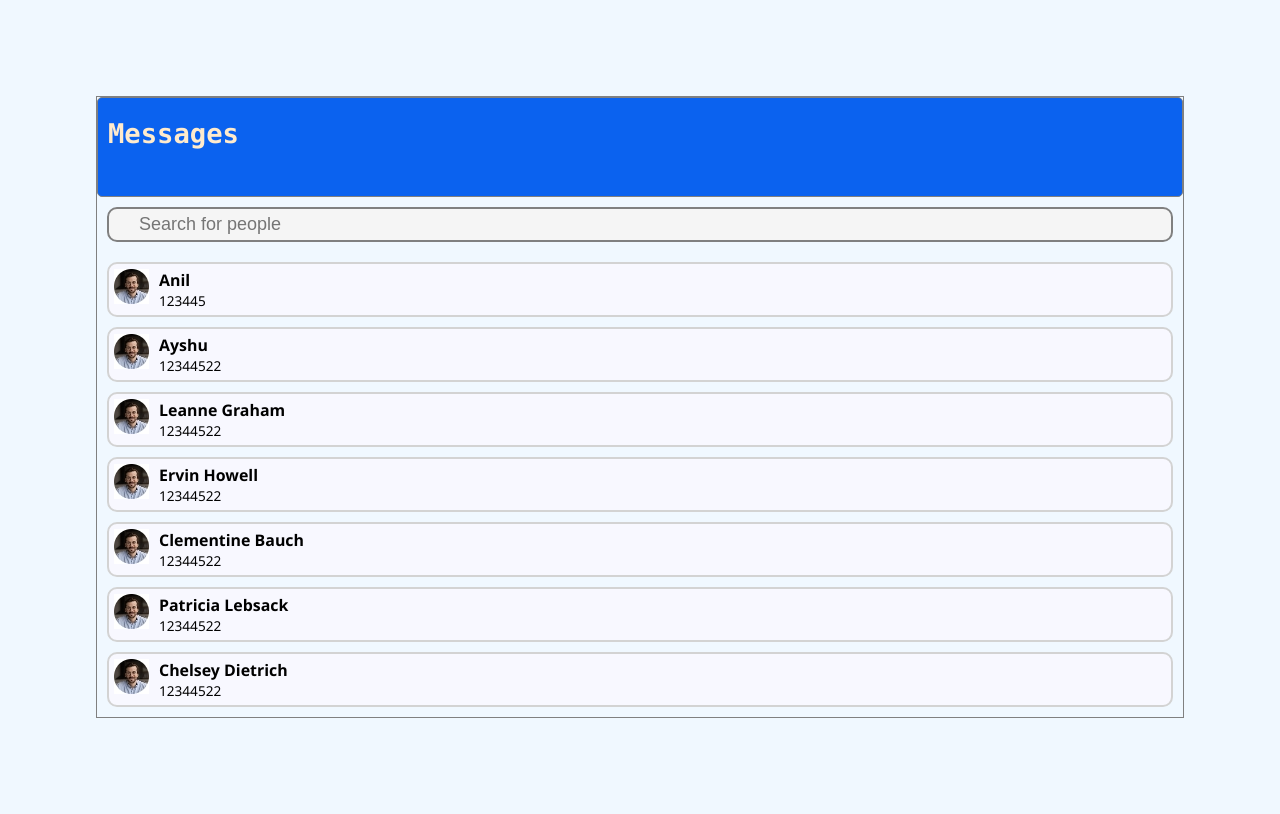
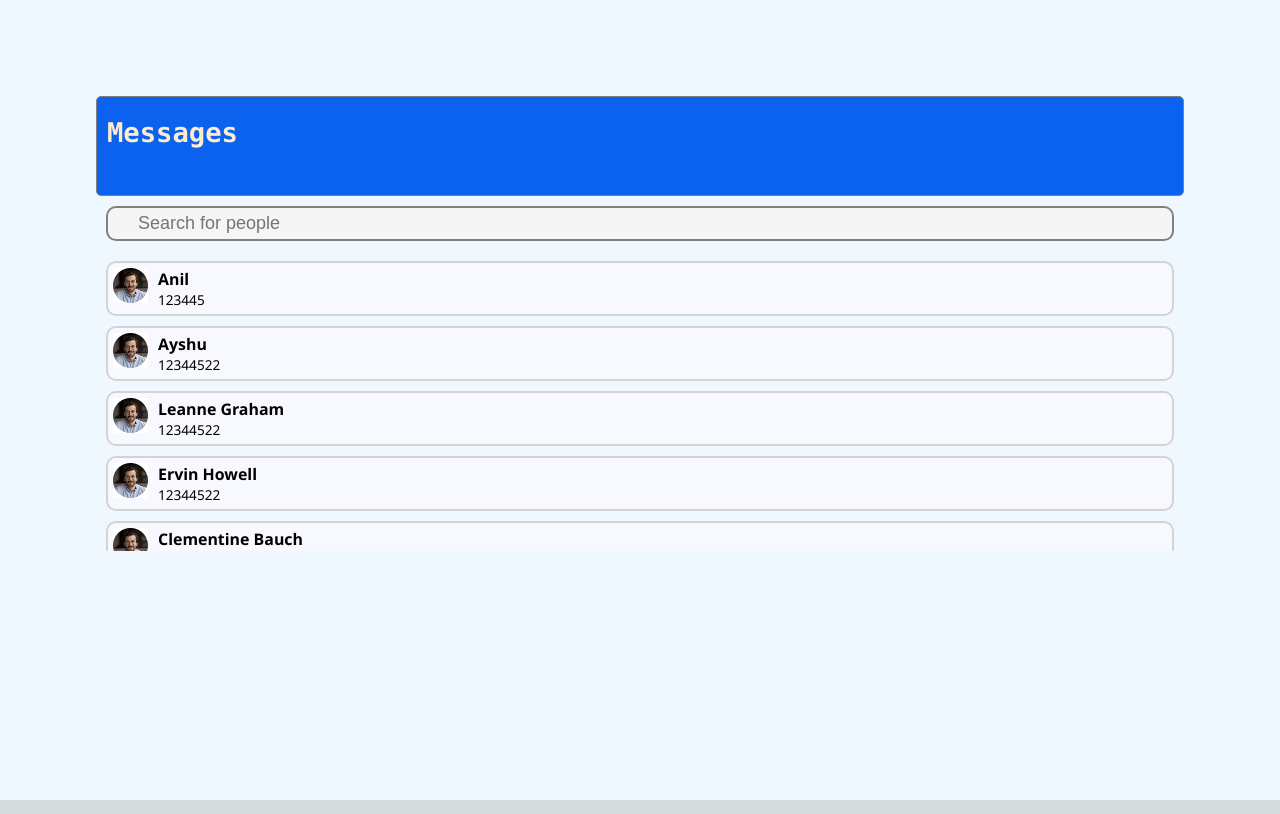
Before and after one commit to akhegade/search-component-nextjs, a Next.js app: page / in a window 1280 px wide. Built offline with nearby package versions, Linux system fonts and the light colour scheme.

Commit message:
fixing css issues

```diff
--- a/src/app/components/message-list/index.tsx
+++ b/src/app/components/message-list/index.tsx
@@ -1,17 +1,17 @@
 import React from "react";
 import Message from "../message/index";
+import MessageListStyles from "./message-list.module.css";
 
 type MessagesPropType = {
   data: [];
 };
 
-export default function MessageList({data}:MessagesPropType) {
+export default function MessageList({data}: MessagesPropType) {
   return (
-    <div>
-        {data.map(user=>(
-            <Message user={user}/>
-        ))}
-
+    <div className={MessageListStyles.messsageList}>
+      {data.map((user) => (
+        <Message key={user.id} user={user} />
+      ))}
     </div>
   );
 }
--- /dev/null
+++ b/src/app/components/message-list/message-list.module.css
@@ -0,0 +1,4 @@
+.messsageList{
+    max-height: 300px;
+    overflow-y: scroll;
+}
--- a/src/app/components/message/message.module.css
+++ b/src/app/components/message/message.module.css
@@ -7,9 +7,7 @@
     border-radius: 10px;
 
 }
-.messageContainer  .avatar{
 
-}
 .messageContainer  .nameContainer{
     display: flex;
     flex-direction: column;
@@ -17,5 +15,7 @@
     font-family: 'Segoe UI', Tahoma, Geneva, Verdana, sans-serif;
 }
 
-.messageContainer   .displayName{color: black;}
+.messageContainer   .displayName{color: black;
+margin: 0px;
+}
 .messageContainer  .displayNumber{color: black;}
--- a/src/app/globals.css
+++ b/src/app/globals.css
@@ -105,3 +105,26 @@ a {
     color-scheme: dark;
   }
 }
+
+/* width */
+::-webkit-scrollbar {
+  width: 10px;
+  border-radius: 10px;
+}
+
+/* Track */
+::-webkit-scrollbar-track {
+  background: #f1f1f1;
+  border-radius: 10px;
+}
+
+/* Handle */
+::-webkit-scrollbar-thumb {
+  background: #888;
+  border-radius: 10px;
+}
+
+/* Handle on hover */
+::-webkit-scrollbar-thumb:hover {
+  background: #555;
+}
--- a/src/app/page.module.css
+++ b/src/app/page.module.css
@@ -19,7 +19,7 @@
   width: 100%;
   z-index: 2;
   font-family: var(--font-mono);
-  border: 1px solid gray;
+  /* border: 1px solid gray; */
 
 }
 
```
